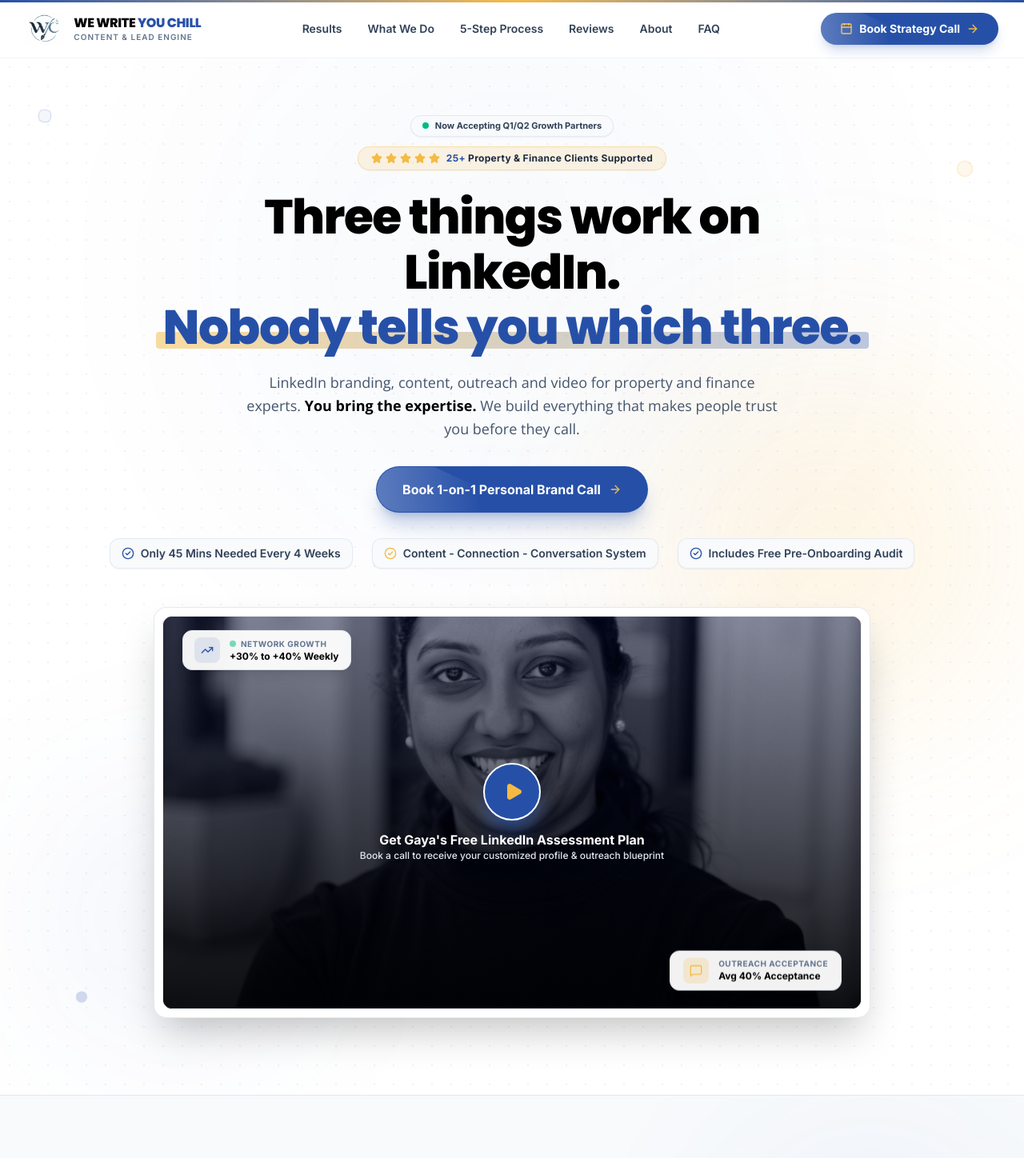
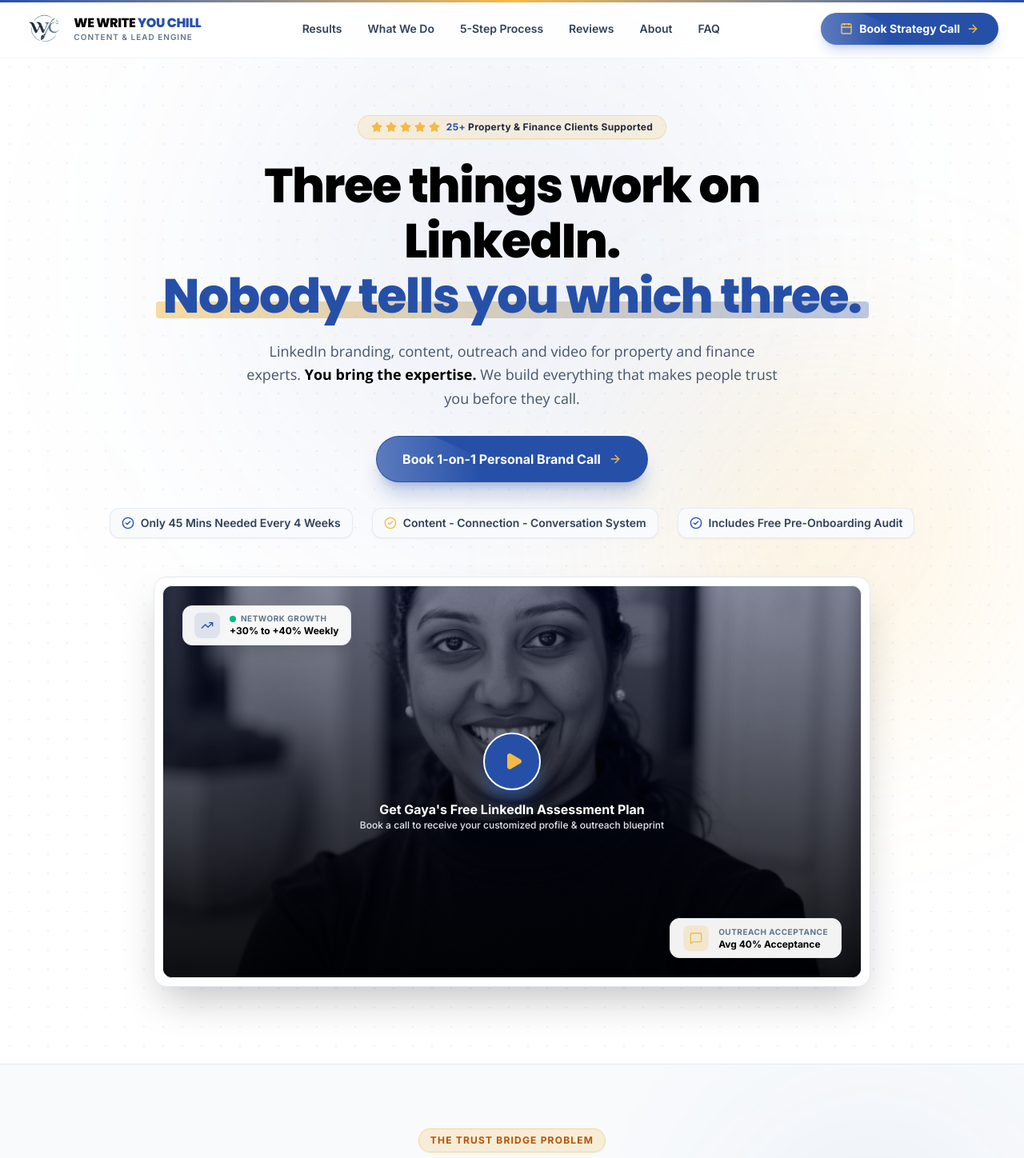
Before and after one commit to Varun407/we-write-you-chill-web, a React (Vite) app: page / in a window 1280 px wide. Shown: the top 1448 px of the page at 80% size. Built offline with nearby package versions, Linux system fonts and the light colour scheme.

Commit message:
Remove heavy tilt motions from services and hero video, enhance visual effects

```diff
--- a/src/components/Hero.jsx
+++ b/src/components/Hero.jsx
@@ -1,7 +1,6 @@
 import React from 'react';
 import { motion } from 'framer-motion';
-import { Star, ArrowRight, Play, CheckCircle2, TrendingUp, MessageSquare, Sparkles, Zap } from 'lucide-react';
-import TiltCard from './TiltCard';
+import { Star, ArrowRight, Play, CheckCircle2, TrendingUp, MessageSquare } from 'lucide-react';
 import gayaFounderImg from '../assets/gaya-founder.jpg';
 
 export default function Hero({ onOpenBooking }) {
@@ -12,45 +11,27 @@ export default function Hero({ onOpenBooking }) {
     visible: {
       opacity: 1,
       transition: {
-        staggerChildren: 0.12,
-        delayChildren: 0.1
+        staggerChildren: 0.08,
+        delayChildren: 0.05
       }
     }
   };
 
   const itemVariants = {
-    hidden: { opacity: 0, y: 20 },
+    hidden: { opacity: 0, y: 15 },
     visible: {
       opacity: 1,
       y: 0,
-      transition: { duration: 0.6, ease: [0.16, 1, 0.3, 1] }
+      transition: { duration: 0.5, ease: [0.16, 1, 0.3, 1] }
     }
   };
 
   return (
     <section className="relative pt-28 pb-16 md:pt-36 md:pb-24 overflow-hidden bg-white bg-grid-pattern">
 
-      {/* Background Animated Soft Glow Blobs & Micro Particles */}
-      <div className="absolute top-1/4 left-1/2 -translate-x-1/2 -translate-y-1/2 w-[750px] h-[750px] bg-[#2650a8]/8 rounded-full blur-[140px] pointer-events-none animate-pulse-glow"></div>
-      <div className="absolute top-1/3 right-5 w-[450px] h-[450px] bg-[#f4ba43]/15 rounded-full blur-[120px] pointer-events-none animate-float-reverse"></div>
-      <div className="absolute bottom-10 left-10 w-[350px] h-[350px] bg-[#2650a8]/5 rounded-full blur-[100px] pointer-events-none animate-float-slow"></div>
-
-      {/* Floating Geometric Micro-Particles */}
-      <motion.div
-        animate={{ y: [-10, 10, -10], rotate: [0, 45, 0] }}
-        transition={{ duration: 8, repeat: Infinity, ease: 'easeInOut' }}
-        className="absolute top-36 left-12 hidden lg:block w-4 h-4 rounded-md border border-[#2650a8]/20 bg-[#2650a8]/5 pointer-events-none"
-      />
-      <motion.div
-        animate={{ y: [15, -15, 15], rotate: [0, -30, 0] }}
-        transition={{ duration: 7, repeat: Infinity, ease: 'easeInOut', delay: 1 }}
-        className="absolute top-48 right-16 hidden lg:block w-5 h-5 rounded-full border border-[#f4ba43]/30 bg-[#f4ba43]/10 pointer-events-none"
-      />
-      <motion.div
-        animate={{ y: [-12, 12, -12], scale: [1, 1.2, 1] }}
-        transition={{ duration: 9, repeat: Infinity, ease: 'easeInOut', delay: 2 }}
-        className="absolute bottom-32 left-24 hidden lg:block w-3 h-3 rounded-full bg-[#2650a8]/20 pointer-events-none"
-      />
+      {/* Background Soft Glow Blobs */}
+      <div className="absolute top-1/4 left-1/2 -translate-x-1/2 -translate-y-1/2 w-[700px] h-[700px] bg-[#2650a8]/8 rounded-full blur-[140px] pointer-events-none"></div>
+      <div className="absolute top-1/3 right-5 w-[450px] h-[450px] bg-[#f4ba43]/15 rounded-full blur-[120px] pointer-events-none"></div>
 
       <div className="max-w-6xl mx-auto px-4 sm:px-6 lg:px-8 relative z-10 text-center">
 
@@ -61,18 +42,6 @@ export default function Hero({ onOpenBooking }) {
           className="flex flex-col items-center"
         >
 
-          {/* Availability / Social Proof Pill */}
-          <motion.div
-            variants={itemVariants}
-            className="inline-flex items-center gap-2 px-3.5 py-1 rounded-full bg-slate-50 border border-slate-200/80 mb-3 text-[11px] font-bold text-slate-700 shadow-xs"
-          >
-            <span className="relative flex h-2 w-2">
-              <span className="animate-ping absolute inline-flex h-full w-full rounded-full bg-emerald-400 opacity-75"></span>
-              <span className="relative inline-flex rounded-full h-2 w-2 bg-emerald-500"></span>
-            </span>
-            <span>Now Accepting Q1/Q2 Growth Partners</span>
-          </motion.div>
-
           {/* Rating & Trust Badge */}
           <motion.div
             variants={itemVariants}
@@ -80,13 +49,7 @@ export default function Hero({ onOpenBooking }) {
           >
             <div className="flex items-center gap-1 text-[#f4ba43]">
               {[...Array(5)].map((_, i) => (
-                <motion.div
-                  key={i}
-                  animate={{ scale: [1, 1.2, 1] }}
-                  transition={{ delay: i * 0.15, duration: 1.5, repeat: Infinity, repeatDelay: 3 }}
-                >
-                  <Star className="w-3.5 h-3.5 fill-current" />
-                </motion.div>
+                <Star key={i} className="w-3.5 h-3.5 fill-current" />
               ))}
             </div>
             <span className="text-xs font-bold tracking-wide text-slate-800">
@@ -118,17 +81,15 @@ export default function Hero({ onOpenBooking }) {
             variants={itemVariants}
             className="mt-8 flex flex-col sm:flex-row items-center justify-center gap-3.5 w-full sm:w-auto"
           >
-            <motion.a
-              whileHover={{ scale: 1.03, y: -2 }}
-              whileTap={{ scale: 0.98 }}
+            <a
               href={zoomBookingUrl}
               target="_blank"
               rel="noopener noreferrer"
-              className="btn-shimmer w-full sm:w-auto inline-flex items-center justify-center gap-2.5 px-8 py-4 rounded-full text-sm sm:text-base font-bold text-white bg-[#2650a8] hover:bg-[#1d4088] shadow-xl shadow-[#2650a8]/25 transition-all duration-300 cursor-pointer border border-[#2650a8]/50"
+              className="btn-shimmer w-full sm:w-auto inline-flex items-center justify-center gap-2.5 px-8 py-4 rounded-full text-sm sm:text-base font-bold text-white bg-[#2650a8] hover:bg-[#1d4088] shadow-xl shadow-[#2650a8]/25 transition-all duration-300 cursor-pointer border border-[#2650a8]/50 hover:scale-[1.02]"
             >
               <span>Book 1-on-1 Personal Brand Call</span>
               <ArrowRight className="w-4 h-4 text-[#f4ba43] transition-transform duration-200 group-hover:translate-x-1" />
-            </motion.a>
+            </a>
           </motion.div>
 
           {/* Feature Pills */}
@@ -136,63 +97,49 @@ export default function Hero({ onOpenBooking }) {
             variants={itemVariants}
             className="mt-8 flex flex-wrap justify-center items-center gap-4 sm:gap-6 text-xs sm:text-sm font-semibold text-slate-700"
           >
-            <motion.div
-              whileHover={{ scale: 1.05 }}
-              className="flex items-center gap-2 px-3.5 py-2 rounded-xl bg-slate-50 border border-slate-200/80 shadow-xs hover:border-[#2650a8]/30 transition-colors"
-            >
+            <div className="flex items-center gap-2 px-3.5 py-2 rounded-xl bg-slate-50 border border-slate-200/80 shadow-xs hover:border-[#2650a8]/30 transition-colors">
               <CheckCircle2 className="w-4 h-4 text-[#2650a8] shrink-0" />
               <span>Only 45 Mins Needed Every 4 Weeks</span>
-            </motion.div>
-            <motion.div
-              whileHover={{ scale: 1.05 }}
-              className="flex items-center gap-2 px-3.5 py-2 rounded-xl bg-slate-50 border border-slate-200/80 shadow-xs hover:border-[#f4ba43]/40 transition-colors"
-            >
+            </div>
+            <div className="flex items-center gap-2 px-3.5 py-2 rounded-xl bg-slate-50 border border-slate-200/80 shadow-xs hover:border-[#f4ba43]/40 transition-colors">
               <CheckCircle2 className="w-4 h-4 text-[#f4ba43] shrink-0" />
               <span>Content - Connection - Conversation System</span>
-            </motion.div>
-            <motion.div
-              whileHover={{ scale: 1.05 }}
-              className="flex items-center gap-2 px-3.5 py-2 rounded-xl bg-slate-50 border border-slate-200/80 shadow-xs hover:border-[#2650a8]/30 transition-colors"
-            >
+            </div>
+            <div className="flex items-center gap-2 px-3.5 py-2 rounded-xl bg-slate-50 border border-slate-200/80 shadow-xs hover:border-[#2650a8]/30 transition-colors">
               <CheckCircle2 className="w-4 h-4 text-[#2650a8] shrink-0" />
               <span>Includes Free Pre-Onboarding Audit</span>
-            </motion.div>
+            </div>
           </motion.div>
 
-          {/* Hero Video / Strategy Assessment Container with 3D Tilt */}
+          {/* Hero Video / Strategy Assessment Container (Clean, Solid, Premium) */}
           <motion.div
             variants={itemVariants}
-            className="mt-12 relative max-w-4xl mx-auto w-full"
-          >
-            <TiltCard
-              tiltStrength={6}
-              className="rounded-2xl p-2.5 bg-white border border-slate-200/90 shadow-2xl overflow-hidden group"
+            className="mt-12 relative max-w-4xl mx-auto w-full rounded-2xl p-2.5 bg-white border border-slate-200 shadow-2xl overflow-hidden group"
           >
             <div className="relative aspect-video w-full rounded-xl overflow-hidden bg-slate-950 flex items-center justify-center border border-slate-100">
 
-                {/* Background Image Preview with dynamic zoom on hover */}
+              {/* Background Image Preview */}
               <div
-                  className="absolute inset-0 bg-cover bg-center opacity-65 mix-blend-luminosity transition-transform duration-700 ease-out group-hover:scale-105"
+                className="absolute inset-0 bg-cover bg-center opacity-65 mix-blend-luminosity transition-transform duration-500 ease-out group-hover:scale-[1.02]"
                 style={{ backgroundImage: `url(${gayaFounderImg})` }}
               ></div>
               <div className="absolute inset-0 bg-gradient-to-t from-[#000000]/85 via-[#000000]/40 to-transparent"></div>
 
-                {/* Floating Live Badge Top Left */}
-                <div className="absolute top-4 left-4 sm:top-6 sm:left-6 flex items-center gap-3 px-3.5 py-2 rounded-xl bg-white/95 backdrop-blur-md border border-slate-200 text-left shadow-lg animate-float-slow z-20">
+              {/* Badges Top Left & Bottom Right */}
+              <div className="absolute top-4 left-4 sm:top-6 sm:left-6 flex items-center gap-3 px-3.5 py-2 rounded-xl bg-white/95 backdrop-blur-md border border-slate-200 text-left shadow-lg z-20">
                 <div className="p-2 rounded-lg bg-[#2650a8]/10 text-[#2650a8]">
                   <TrendingUp className="w-4 h-4" />
                 </div>
                 <div>
                   <div className="flex items-center gap-1.5">
-                      <span className="w-2 h-2 rounded-full bg-emerald-500 animate-pulse"></span>
+                    <span className="w-2 h-2 rounded-full bg-emerald-500"></span>
                     <span className="text-[10px] text-slate-500 font-bold uppercase tracking-wider">Network Growth</span>
                   </div>
                   <div className="text-xs font-extrabold text-[#000000]">+30% to +40% Weekly</div>
                 </div>
               </div>
 
-                {/* Floating Live Badge Bottom Right */}
-                <div className="absolute bottom-4 right-4 sm:bottom-6 sm:right-6 flex items-center gap-3 px-4 py-2 rounded-xl bg-white/95 backdrop-blur-md border border-slate-200 text-left shadow-lg animate-float-reverse z-20">
+              <div className="absolute bottom-4 right-4 sm:bottom-6 sm:right-6 flex items-center gap-3 px-4 py-2 rounded-xl bg-white/95 backdrop-blur-md border border-slate-200 text-left shadow-lg z-20">
                 <div className="p-2 rounded-lg bg-[#f4ba43]/20 text-[#b45309]">
                   <MessageSquare className="w-4 h-4 text-[#f4ba43]" />
                 </div>
@@ -202,21 +149,16 @@ export default function Hero({ onOpenBooking }) {
                 </div>
               </div>
 
-                {/* Play Button / Zoom Action with Pulsing Rings */}
+              {/* Play Button / Zoom Action */}
               <div className="relative z-20 flex flex-col items-center gap-3">
-                  <div className="relative flex items-center justify-center">
-                    <span className="absolute w-20 h-20 rounded-full bg-[#2650a8]/40 animate-ping"></span>
-                    <motion.a
-                      whileHover={{ scale: 1.15 }}
-                      whileTap={{ scale: 0.95 }}
+                <a
                   href={zoomBookingUrl}
                   target="_blank"
                   rel="noopener noreferrer"
-                      className="relative w-16 h-16 sm:w-18 sm:h-18 rounded-full bg-[#2650a8] text-white flex items-center justify-center shadow-xl shadow-[#2650a8]/50 transition-all duration-300 hover:bg-[#1d4088] cursor-pointer border-2 border-white"
+                  className="w-16 h-16 sm:w-18 sm:h-18 rounded-full bg-[#2650a8] text-white flex items-center justify-center shadow-xl shadow-[#2650a8]/50 transition-all duration-300 hover:scale-105 hover:bg-[#1d4088] cursor-pointer border-2 border-white"
                 >
                   <Play className="w-6 h-6 fill-current text-[#f4ba43] ml-1" />
-                    </motion.a>
-                  </div>
+                </a>
                 <div className="text-center px-4">
                   <p className="text-sm sm:text-base font-bold text-white drop-shadow-md">Get Gaya's Free LinkedIn Assessment Plan</p>
                   <p className="text-xs text-slate-200 font-medium">Book a call to receive your customized profile & outreach blueprint</p>
@@ -224,7 +166,6 @@ export default function Hero({ onOpenBooking }) {
               </div>
 
             </div>
-            </TiltCard>
           </motion.div>
 
         </motion.div>
--- a/src/components/Services.jsx
+++ b/src/components/Services.jsx
@@ -1,47 +1,20 @@
 import React from 'react';
-import { motion } from 'framer-motion';
-import { Check, ArrowRight, Users, Clock, Video, Sparkles, Star } from 'lucide-react';
-import TiltCard from './TiltCard';
+import { Check, ArrowRight, Users, Clock, Sparkles } from 'lucide-react';
 
 export default function Services({ onOpenBooking }) {
   const zoomBookingUrl = "https://scheduler.zoom.us/gaya-we-write-you-chill/building-your-personal-brand";
 
-  const containerVariants = {
-    hidden: { opacity: 0 },
-    visible: {
-      opacity: 1,
-      transition: {
-        staggerChildren: 0.15
-      }
-    }
-  };
-
-  const cardVariants = {
-    hidden: { opacity: 0, y: 30 },
-    visible: {
-      opacity: 1,
-      y: 0,
-      transition: { duration: 0.5, ease: [0.16, 1, 0.3, 1] }
-    }
-  };
-
   return (
     <section id="services" className="py-24 bg-white relative z-10 overflow-hidden">
 
-      {/* Decorative ambient background */}
+      {/* Decorative ambient background glows */}
       <div className="absolute top-1/3 left-0 w-80 h-80 bg-[#2650a8]/5 rounded-full blur-[100px] pointer-events-none"></div>
       <div className="absolute bottom-1/3 right-0 w-80 h-80 bg-[#f4ba43]/10 rounded-full blur-[100px] pointer-events-none"></div>
 
       <div className="max-w-6xl mx-auto px-4 sm:px-6 lg:px-8 relative z-10">
 
         {/* Section Header */}
-        <motion.div
-          initial={{ opacity: 0, y: 20 }}
-          whileInView={{ opacity: 1, y: 0 }}
-          viewport={{ once: true, margin: '-60px' }}
-          transition={{ duration: 0.6 }}
-          className="text-center max-w-2xl mx-auto mb-16"
-        >
+        <div className="text-center max-w-2xl mx-auto mb-16">
           <span className="text-xs font-bold uppercase tracking-widest text-[#2650a8] px-3.5 py-1.5 rounded-full bg-[#2650a8]/10 border border-[#2650a8]/25 inline-block mb-3 shadow-xs">
             Our Programs & Packages
           </span>
@@ -51,27 +24,14 @@ export default function Services({ onOpenBooking }) {
           <p className="mt-3 text-sm sm:text-base text-slate-600 font-subheading font-medium">
             Whether you want it fully done for you, trained in-house, or need complete video production.
           </p>
-        </motion.div>
+        </div>
 
         {/* 3 Main Package Cards */}
-        <motion.div
-          variants={containerVariants}
-          initial="hidden"
-          whileInView="visible"
-          viewport={{ once: true, margin: '-60px' }}
-          className="grid grid-cols-1 lg:grid-cols-3 gap-8 items-stretch"
-        >
+        <div className="grid grid-cols-1 lg:grid-cols-3 gap-8 items-stretch">
 
           {/* Package 1 - Featured / Most Popular */}
-          <motion.div
-            variants={cardVariants}
-            className="flex"
-          >
-            <TiltCard
-              tiltStrength={5}
-              className="p-8 pt-9 rounded-3xl bg-white border-2 border-[#2650a8] shadow-xl flex flex-col justify-between relative group w-full"
-            >
-              {/* Ambient subtle glow inside card */}
+          <div className="p-8 pt-9 rounded-3xl bg-white border-2 border-[#2650a8] shadow-xl hover:shadow-2xl hover:border-[#1d4088] transition-all duration-300 flex flex-col justify-between relative group">
+            {/* Ambient subtle inner glow */}
             <div className="absolute top-0 right-0 w-48 h-48 bg-[#2650a8]/8 rounded-full blur-[50px] pointer-events-none rounded-tr-3xl"></div>
 
             <div className="absolute -top-3.5 right-6 px-4 py-1 rounded-full bg-gradient-to-r from-[#2650a8] to-[#1e4290] text-white text-[11px] font-extrabold uppercase tracking-wider shadow-md flex items-center gap-1.5 z-20 border border-white/40">
@@ -114,29 +74,19 @@ export default function Services({ onOpenBooking }) {
               </ul>
             </div>
 
-              <motion.a
-                whileHover={{ scale: 1.02 }}
-                whileTap={{ scale: 0.98 }}
+            <a
               href={zoomBookingUrl}
               target="_blank"
               rel="noopener noreferrer"
-                className="btn-shimmer w-full inline-flex items-center justify-center gap-2.5 py-3.5 px-5 rounded-2xl text-xs sm:text-sm font-bold text-white bg-[#2650a8] hover:bg-[#1d4088] transition-all cursor-pointer shadow-md shadow-[#2650a8]/25"
+              className="btn-shimmer w-full inline-flex items-center justify-center gap-2.5 py-3.5 px-5 rounded-2xl text-xs sm:text-sm font-bold text-white bg-[#2650a8] hover:bg-[#1d4088] transition-all cursor-pointer shadow-md shadow-[#2650a8]/25 hover:scale-[1.02]"
             >
               <span>Apply for Done-For-You Package</span>
               <ArrowRight className="w-4 h-4 text-[#f4ba43] transition-transform duration-200 group-hover:translate-x-1" />
-              </motion.a>
-            </TiltCard>
-          </motion.div>
+            </a>
+          </div>
 
           {/* Package 2 - Done-With-You */}
-          <motion.div
-            variants={cardVariants}
-            className="flex"
-          >
-            <TiltCard
-              tiltStrength={5}
-              className="light-card-hover p-8 rounded-3xl bg-white border border-slate-200 shadow-sm flex flex-col justify-between group relative w-full"
-            >
+          <div className="p-8 rounded-3xl bg-white border border-slate-200 shadow-sm hover:shadow-xl hover:border-[#2650a8]/40 transition-all duration-300 flex flex-col justify-between group relative">
             <div>
               <div className="text-[11px] font-extrabold text-[#b45309] uppercase tracking-wider mb-2">Option 02</div>
               <h3 className="font-heading font-black text-2xl text-[#000000] mb-2 leading-tight">
@@ -176,29 +126,19 @@ export default function Services({ onOpenBooking }) {
               </ul>
             </div>
 
-              <motion.a
-                whileHover={{ scale: 1.02 }}
-                whileTap={{ scale: 0.98 }}
+            <a
               href={zoomBookingUrl}
               target="_blank"
               rel="noopener noreferrer"
-                className="w-full inline-flex items-center justify-center gap-2 py-3.5 px-5 rounded-2xl text-xs sm:text-sm font-bold text-slate-800 bg-slate-50 hover:bg-[#2650a8] hover:text-white border border-slate-200 hover:border-[#2650a8] transition-all cursor-pointer shadow-xs group/btn"
+              className="w-full inline-flex items-center justify-center gap-2 py-3.5 px-5 rounded-2xl text-xs sm:text-sm font-bold text-slate-800 bg-slate-50 hover:bg-[#2650a8] hover:text-white border border-slate-200 hover:border-[#2650a8] transition-all cursor-pointer shadow-xs group/btn hover:scale-[1.02]"
             >
               <span>Apply for 12-Week Programme</span>
               <ArrowRight className="w-4 h-4 transition-transform duration-200 group-hover/btn:translate-x-1" />
-              </motion.a>
-            </TiltCard>
-          </motion.div>
+            </a>
+          </div>
 
           {/* Package 3 - Video System */}
-          <motion.div
-            variants={cardVariants}
-            className="flex"
-          >
-            <TiltCard
-              tiltStrength={5}
-              className="light-card-hover p-8 rounded-3xl bg-white border border-slate-200 shadow-sm flex flex-col justify-between group relative w-full"
-            >
+          <div className="p-8 rounded-3xl bg-white border border-slate-200 shadow-sm hover:shadow-xl hover:border-[#2650a8]/40 transition-all duration-300 flex flex-col justify-between group relative">
             <div>
               <div className="text-[11px] font-extrabold text-emerald-600 uppercase tracking-wider mb-2">Option 03</div>
               <h3 className="font-heading font-black text-2xl text-[#000000] mb-2 leading-tight">
@@ -236,21 +176,18 @@ export default function Services({ onOpenBooking }) {
               </ul>
             </div>
 
-              <motion.a
-                whileHover={{ scale: 1.02 }}
-                whileTap={{ scale: 0.98 }}
+            <a
               href={zoomBookingUrl}
               target="_blank"
               rel="noopener noreferrer"
-                className="w-full inline-flex items-center justify-center gap-2 py-3.5 px-5 rounded-2xl text-xs sm:text-sm font-bold text-slate-800 bg-slate-50 hover:bg-[#2650a8] hover:text-white border border-slate-200 hover:border-[#2650a8] transition-all cursor-pointer shadow-xs group/btn"
+              className="w-full inline-flex items-center justify-center gap-2 py-3.5 px-5 rounded-2xl text-xs sm:text-sm font-bold text-slate-800 bg-slate-50 hover:bg-[#2650a8] hover:text-white border border-slate-200 hover:border-[#2650a8] transition-all cursor-pointer shadow-xs group/btn hover:scale-[1.02]"
             >
               <span>Get Started with Video System</span>
               <ArrowRight className="w-4 h-4 transition-transform duration-200 group-hover/btn:translate-x-1" />
-              </motion.a>
-            </TiltCard>
-          </motion.div>
+            </a>
+          </div>
 
-        </motion.div>
+        </div>
 
       </div>
     </section>
--- a/src/components/TiltCard.jsx
+++ /dev/null
@@ -1,72 +0,0 @@
-import React, { useRef, useState } from 'react';
-import { motion } from 'framer-motion';
-
-export default function TiltCard({
-  children,
-  className = '',
-  tiltStrength = 10,
-  glare = true,
-  ...props
-}) {
-  const cardRef = useRef(null);
-  const [rotateX, setRotateX] = useState(0);
-  const [rotateY, setRotateY] = useState(0);
-  const [glarePos, setGlarePos] = useState({ x: 50, y: 50, opacity: 0 });
-
-  const handleMouseMove = (e) => {
-    if (!cardRef.current) return;
-    const rect = cardRef.current.getBoundingClientRect();
-    const x = e.clientX - rect.left;
-    const y = e.clientY - rect.top;
-
-    const centerX = rect.width / 2;
-    const centerY = rect.height / 2;
-
-    const rX = ((y - centerY) / centerY) * -tiltStrength;
-    const rY = ((x - centerX) / centerX) * tiltStrength;
-
-    setRotateX(rX);
-    setRotateY(rY);
-
-    if (glare) {
-      setGlarePos({
-        x: (x / rect.width) * 100,
-        y: (y / rect.height) * 100,
-        opacity: 0.15
-      });
-    }
-  };
-
-  const handleMouseLeave = () => {
-    setRotateX(0);
-    setRotateY(0);
-    setGlarePos(prev => ({ ...prev, opacity: 0 }));
-  };
-
-  return (
-    <motion.div
-      ref={cardRef}
-      onMouseMove={handleMouseMove}
-      onMouseLeave={handleMouseLeave}
-      animate={{
-        rotateX,
-        rotateY,
-        transformPerspective: 1000
-      }}
-      transition={{ type: 'spring', damping: 20, stiffness: 200, mass: 0.5 }}
-      className={`relative transform-gpu ${className}`}
-      {...props}
-    >
-      {glare && (
-        <div
-          className="pointer-events-none absolute inset-0 rounded-[inherit] transition-opacity duration-300 z-30"
-          style={{
-            opacity: glarePos.opacity,
-            background: `radial-gradient(circle 200px at ${glarePos.x}% ${glarePos.y}%, rgba(38, 80, 168, 0.4), transparent 80%)`
-          }}
-        />
-      )}
-      {children}
-    </motion.div>
-  );
-}
```
Also changed, not shown: src/components/AboutFounder.jsx (+8 -20 lines), src/components/Testimonials.jsx (+4 -13 lines), src/components/Workflow.jsx (+2 -6 lines). Lines whose indentation alone changed are shown as unchanged.
